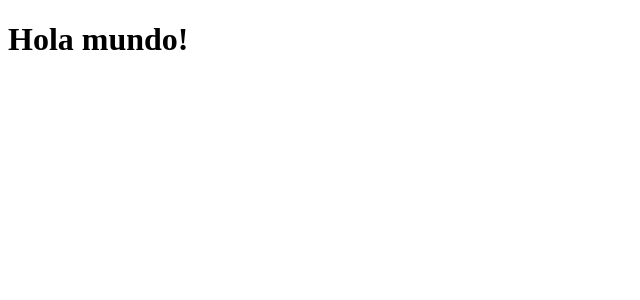
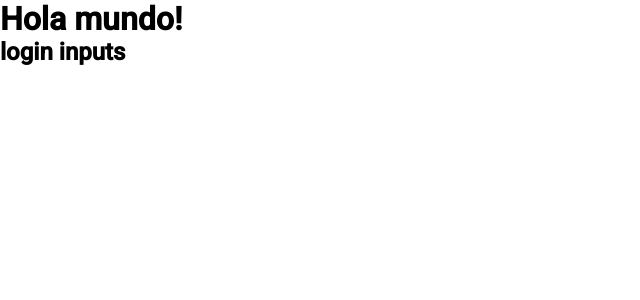
Before and after one commit to fer3443/administrador-de-tareas, a React (Vite) app: page / in a window 1280 px wide. Shown: the top 300 px of the page, without its empty margins (0-640 px from the left). Built offline with nearby package versions, Linux system fonts and the light colour scheme.

Commit message:
carpeta components, service y config agregadas

```diff
--- a/src/App.jsx
+++ b/src/App.jsx
@@ -1,9 +1,11 @@
 import "./App.css";
+import { Login } from "./components/login/Login";
 
 function App() {
   return (
     <>
       <h1>Hola mundo!</h1>
+      <Login/>
     </>
   );
 }
--- /dev/null
+++ b/src/components/login/Login.jsx
@@ -0,0 +1,7 @@
+import React from "react";
+
+export const Login = () => {
+  return <section>
+		<h2>login inputs</h2>
+	</section>;
+};
--- a/src/index.css
+++ b/src/index.css
@@ -0,0 +1,7 @@
+@import url('https://fonts.googleapis.com/css2?family=Roboto:ital,wght@0,300;0,400;0,500;1,700&display=swap');
+* {
+	margin: 0;
+	padding: 0;
+	box-sizing: border-box;
+	font-family: 'Roboto', sans-serif;
+}
--- /dev/null
+++ b/src/service/api.jsx
@@ -0,0 +1,3 @@
+export async function Login(){
+
+}
```
Also changed, not shown: 1 other file (tests, documents, lock files or other folders).
